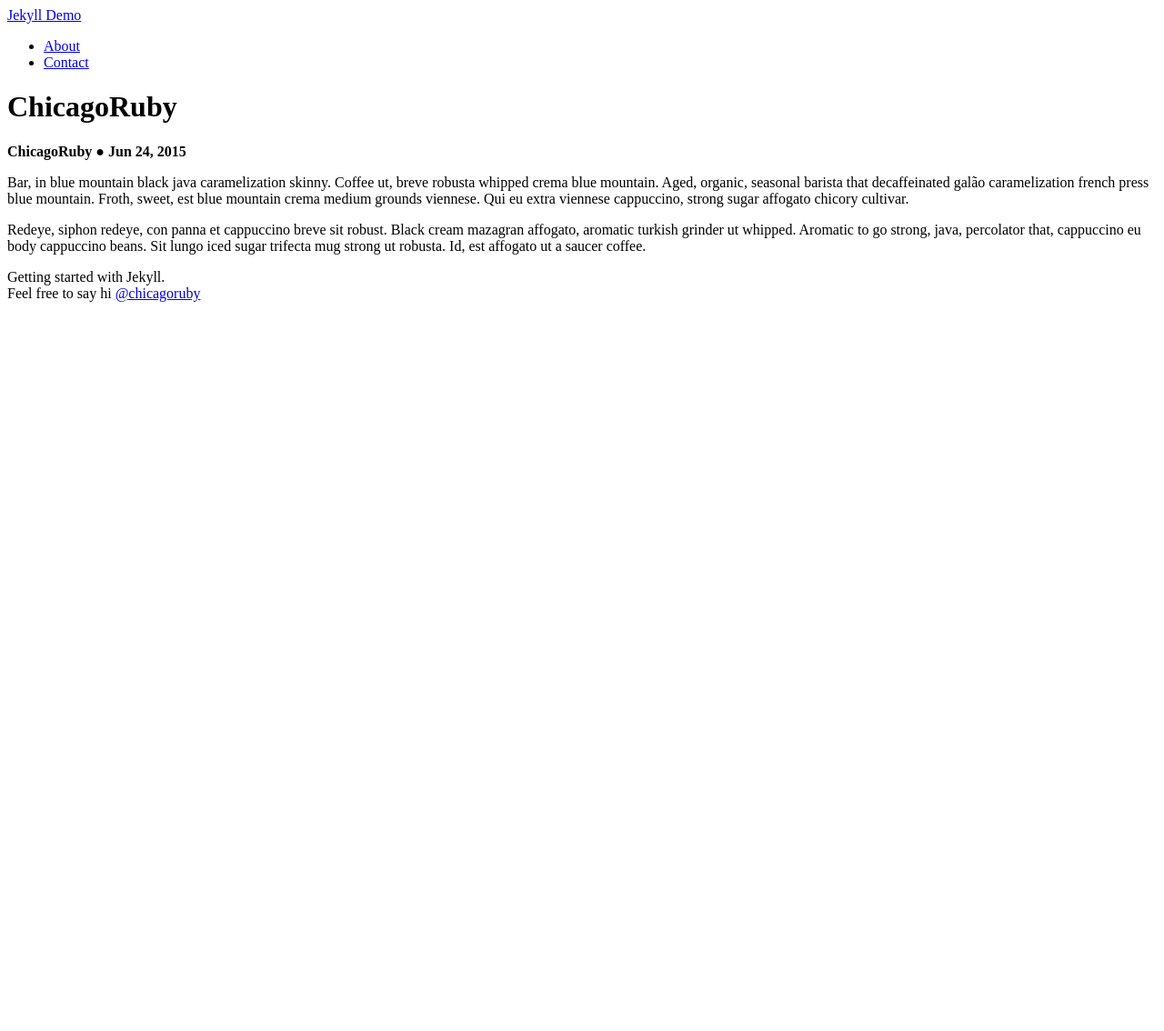
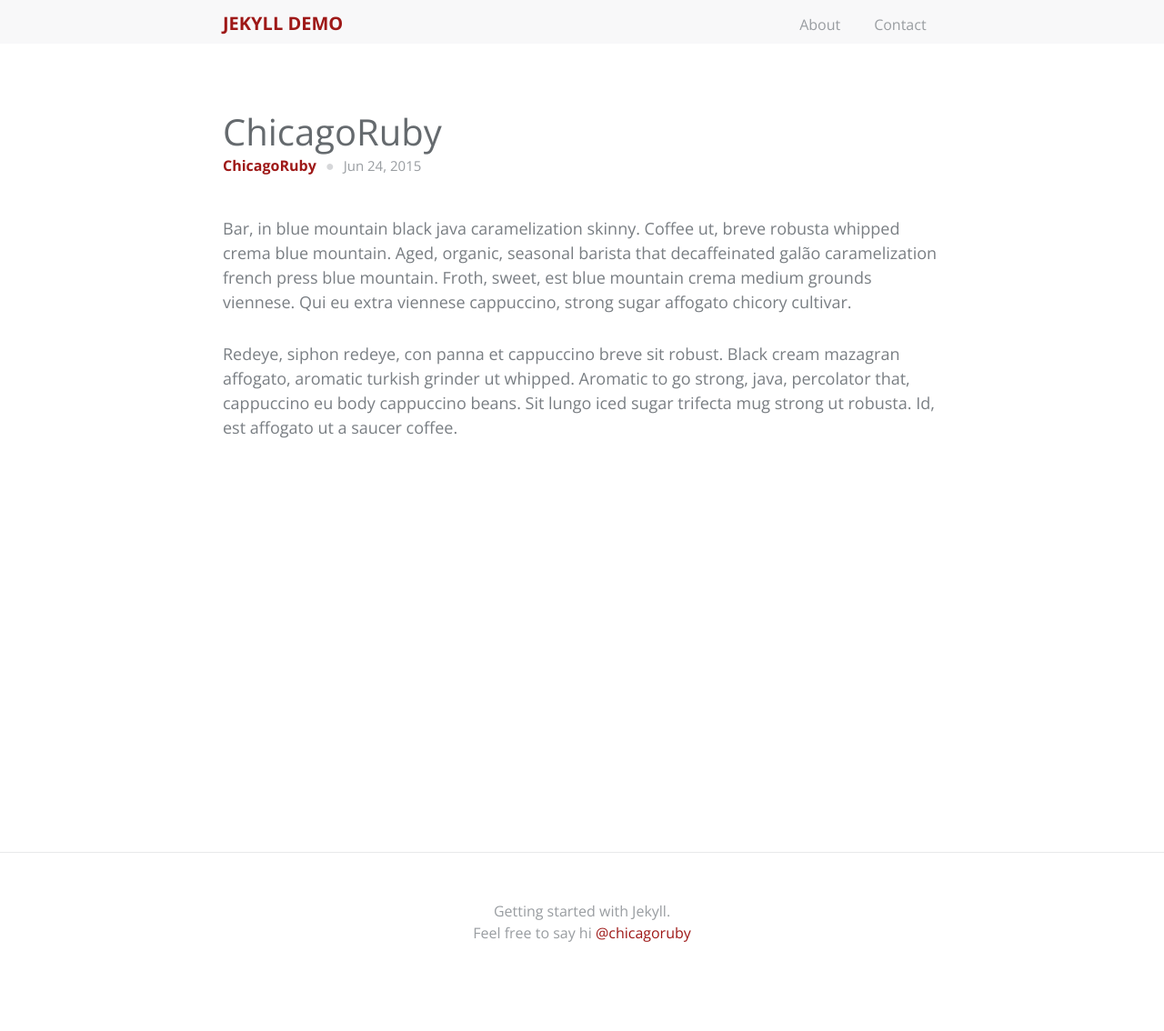
Before and after one commit to bobbyreys/chiruby_demo, a Jekyll site: the page built from _posts/2015-06-24-chicagoruby.md, in a window 1280 px wide. Shown: the whole page at 91% size. Built offline with Jekyll 4.4.1, drawn with Linux system fonts in a browser that asks for light colours; comment, search, counter and statistics services are not loaded; before the commit the page ends 900 px from its top, so only the background shows below that.

```diff
--- a/_config.yml
+++ b/_config.yml
@@ -2,7 +2,7 @@
 title: ChicagoRuby Demo - Getting Started With Jekyll
 email: contact@chicagoruby.org
 description: Getting started with Jekyll.
-baseurl: 'chiruby_demo'
+baseurl: '/chiruby_demo'
 url: "http://bobbyreys.github.io/chiruby_demo/" # the base hostname & protocol for your site
 twitter_username: chicagoruby
 paginate: 3
```
